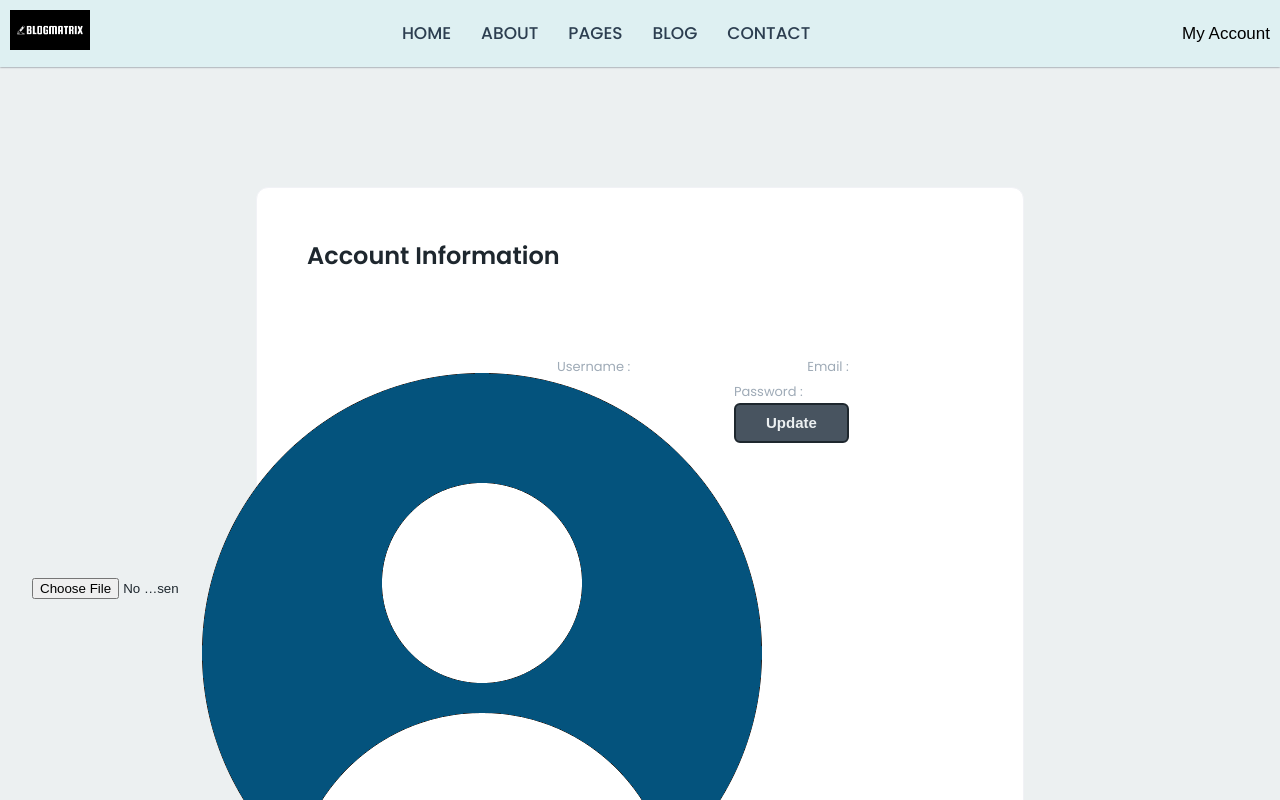
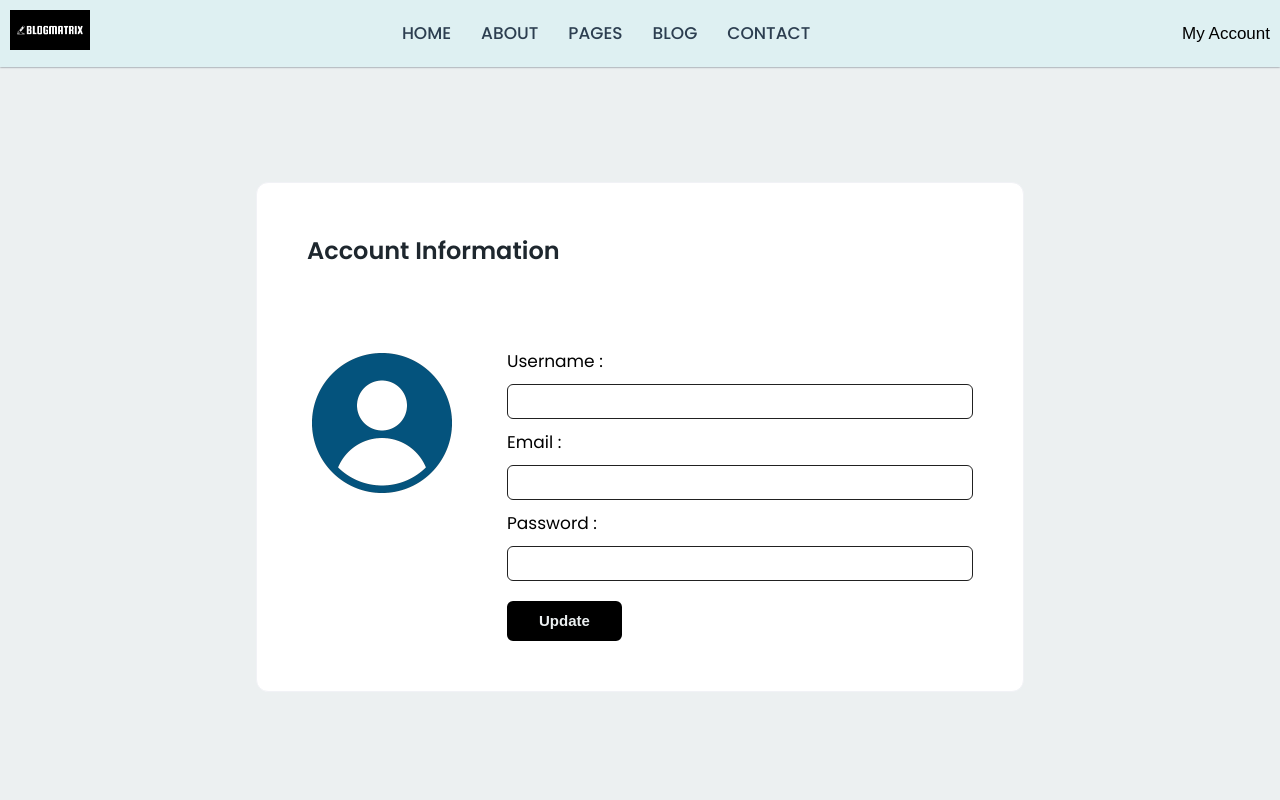
Before and after one commit to RavinduKavinda/blogmatrix, a React (Create React App) app in the folder frontend/: page /login in a window 1280 px wide. Shown: the top 800 px of the page. Built offline with nearby package versions, Linux system fonts and the light colour scheme.

Commit message:
account styles

```diff
--- a/frontend/src/index.css
+++ b/frontend/src/index.css
@@ -75,6 +75,33 @@ form,
   background: #ffffff;
 }
 
+form {
+  display: flex;
+  flex-direction: column;
+  width: 50%;
+  margin: auto;
+  margin-top: 80px;
+  padding: 40px;
+}
+
+form span {
+  margin-bottom: 20px;
+}
+
+form textarea,
+.account__info .right input,
+form input {
+  border: 1px solid #212121;
+  border-radius: 6px;
+  color: #212121;
+  font-size: 15px;
+  min-height: 35px;
+  padding: 0 10px;
+  transition: border-color 0.2s ease;
+  width: 100%;
+  margin-bottom: 10px;
+}
+
 .grid {
   display: grid;
   grid-template-columns: repeat(3, 1fr);
@@ -91,8 +118,8 @@ form,
 }
 
 .button {
-  background: #485460;
-  border: 2px solid #1e272e;
+  background: black;
+  border: 2px solid black;
   border-radius: 6px;
   color: #ecf0f1;
   cursor: pointer;
@@ -101,6 +128,7 @@ form,
   left: 1px;
   padding: 1px 30px;
   font-size: 15px;
+  margin-top: 10px;
 }
 
 @media screen and (max-width: 768px) {
--- a/frontend/src/pages/login/login.css
+++ b/frontend/src/pages/login/login.css
@@ -1,5 +1,5 @@
 .account__info {
-    margin: 120px 0;
+    margin: 115px 0;
   }
 
   .account__info .container {
@@ -15,12 +15,12 @@
   }
 
   .account__info .left {
-    width: 200px;
+    width: 150px;
     position: relative;
   }
 
   .account__info .right {
-    width: calc(100% -180px);
+    width: calc(100% - 180px);
     margin-left: 50px;
   }
 
@@ -29,4 +29,22 @@
     height: 150px;
     position: relative;
     z-index: 2;
+    opacity: 0;
   }
+
+  .account__info .img img {
+    position: absolute;
+    top: 0;
+    left: 0;
+    width: 150px;
+    height: 150px;
+    z-index: 1;
+    border-radius: 50%;
+  }
+
+  .account__info .right label {
+    font-size: 17px;
+    color: #000;
+    margin-bottom: 10px;
+    display: block;
+  }
```
Lines whose indentation alone changed are shown as unchanged.
